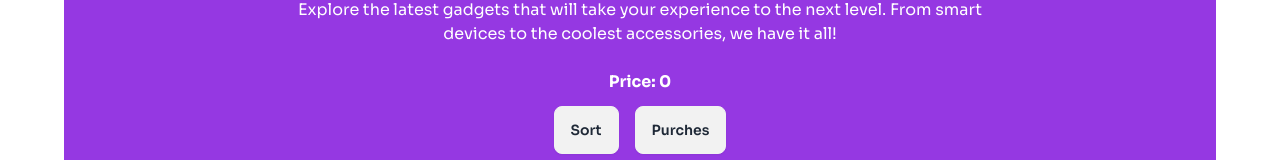
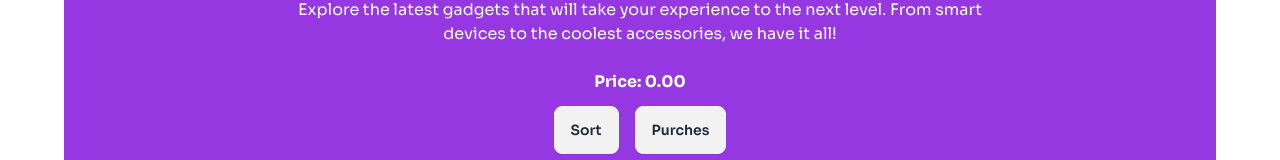
Before and after one commit to merazzak20/gadget-heaven, a React (Vite) app: page /dashboard in a window 1280 px wide. Shown: the part 186-346 px from the top of the page. Built offline with nearby package versions, Linux system fonts and the light colour scheme.

Commit message:
add some functionality

```diff
--- a/src/Components/Dashboard/Dashboard.jsx
+++ b/src/Components/Dashboard/Dashboard.jsx
@@ -68,7 +68,7 @@ const Dashboard = () => {
           level. From smart devices to the coolest accessories, we have it all!
         </p>
         <div className="mt-6">
-          <p className="text-md font-bold">Price: {price}</p>
+          <p className="text-md font-bold">Price: {price.toFixed(2)}</p>
           <div className="space-x-4 mt-3">
             <button onClick={handleSort} className="btn">
               Sort
```
